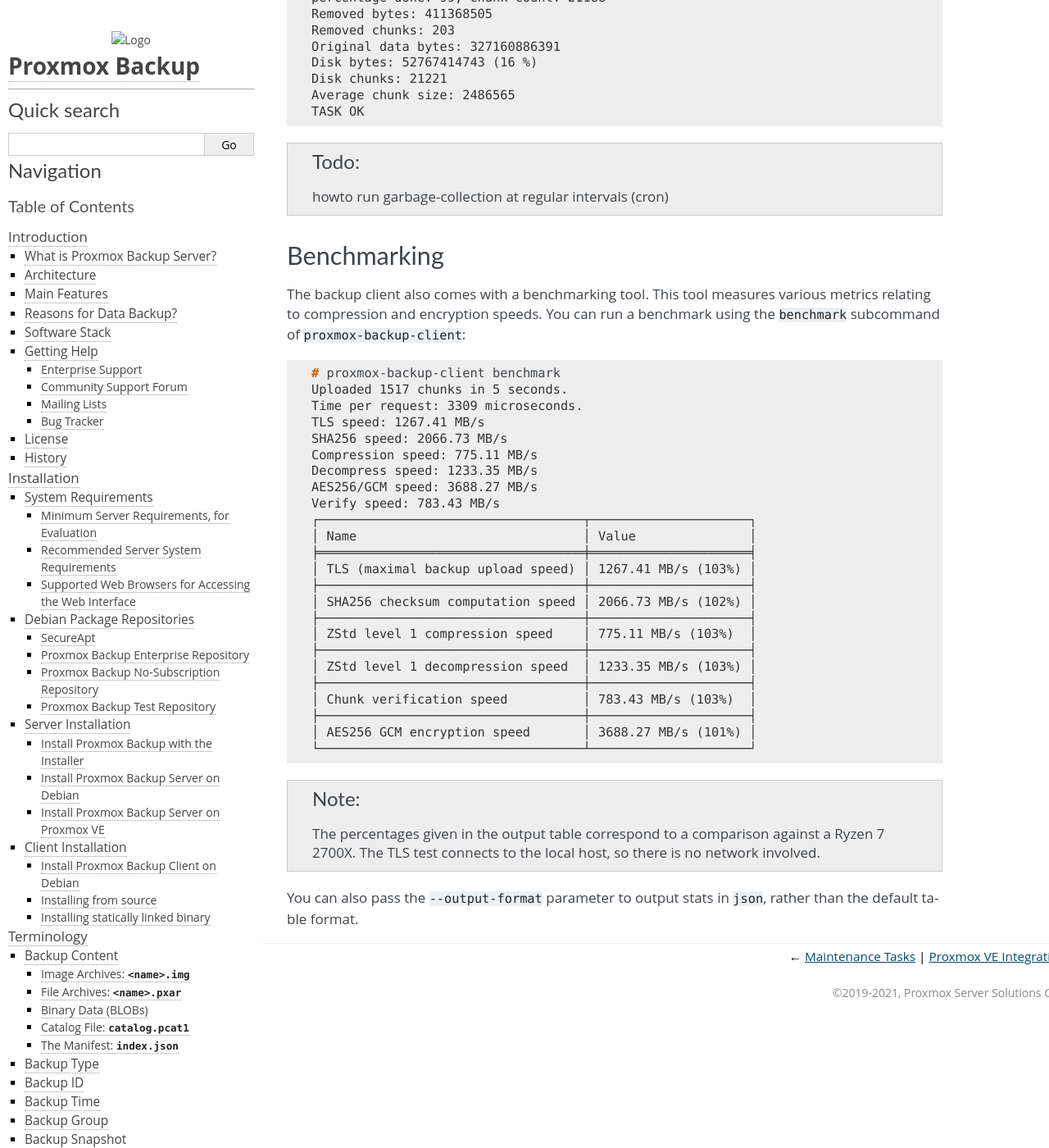
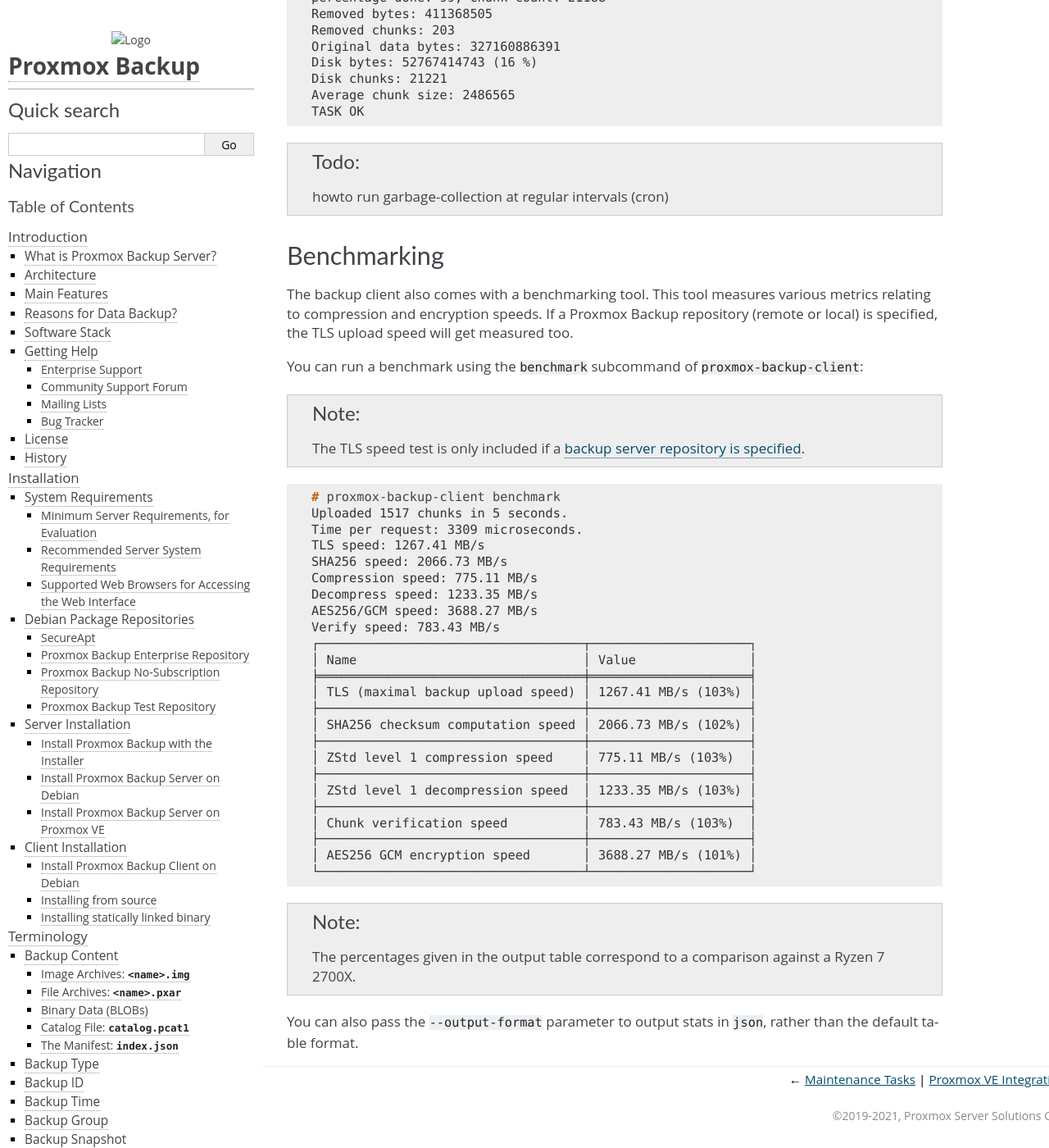
Before and after one commit to proxmox/proxmox-backup, a Sphinx documentation site: the page built from docs/backup-client.rst, in a window 1280 px wide and 1400 px high, scrolled down 13315 px. Shown: the whole window at 82% size. Built offline with Sphinx 7.4.7, drawn with Linux system fonts in a browser that asks for light colours.

Commit message:
docs: client benchmark: note that tls is only done if repo is set
and remove misleading note about no network involved in tls
speedtest, as normally there is!

Signed-off-by: Thomas Lamprecht <t.lamprecht@proxmox.com>

```diff
--- a/docs/backup-client.rst
+++ b/docs/backup-client.rst
@@ -3,6 +3,7 @@
 
 The command line client is called :command:`proxmox-backup-client`.
 
+.. _client_repository:
 
 Repository Locations
 --------------------
@@ -691,8 +692,15 @@
 ------------
 
 The backup client also comes with a benchmarking tool. This tool measures
-various metrics relating to compression and encryption speeds. You can run a
-benchmark using the ``benchmark`` subcommand of ``proxmox-backup-client``:
+various metrics relating to compression and encryption speeds. If a Proxmox
+Backup repository (remote or local) is specified, the TLS upload speed will get
+measured too.
+
+You can run a benchmark using the ``benchmark`` subcommand of
+``proxmox-backup-client``:
+
+.. note:: The TLS speed test is only included if a :ref:`backup server
+  repository is specified <client_repository>`.
 
 .. code-block:: console
 
@@ -723,8 +731,7 @@
 
 
 .. note:: The percentages given in the output table correspond to a
-  comparison against a Ryzen 7 2700X. The TLS test connects to the
-  local host, so there is no network involved.
+  comparison against a Ryzen 7 2700X.
 
 You can also pass the ``--output-format`` parameter to output stats in ``json``,
 rather than the default table format.
```
